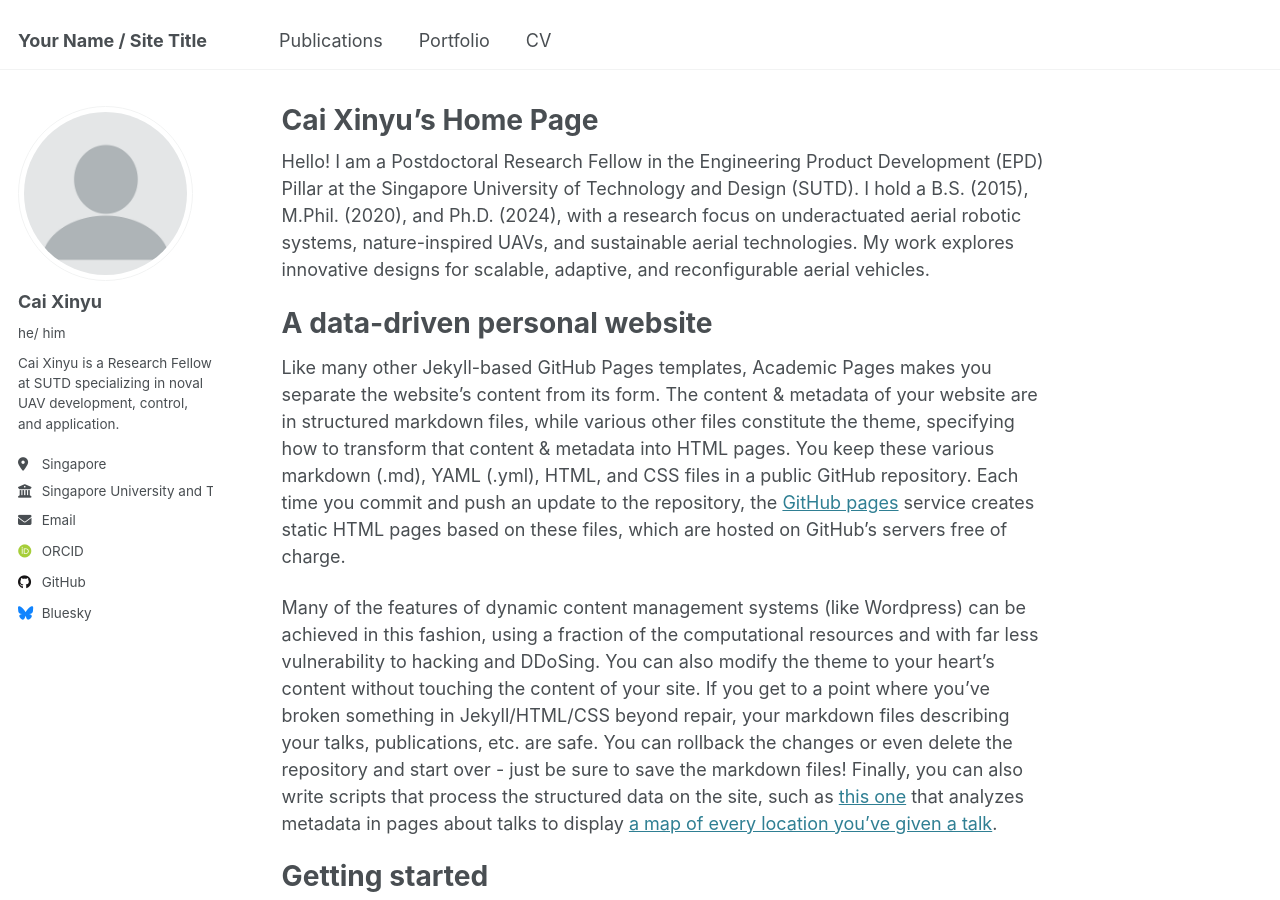
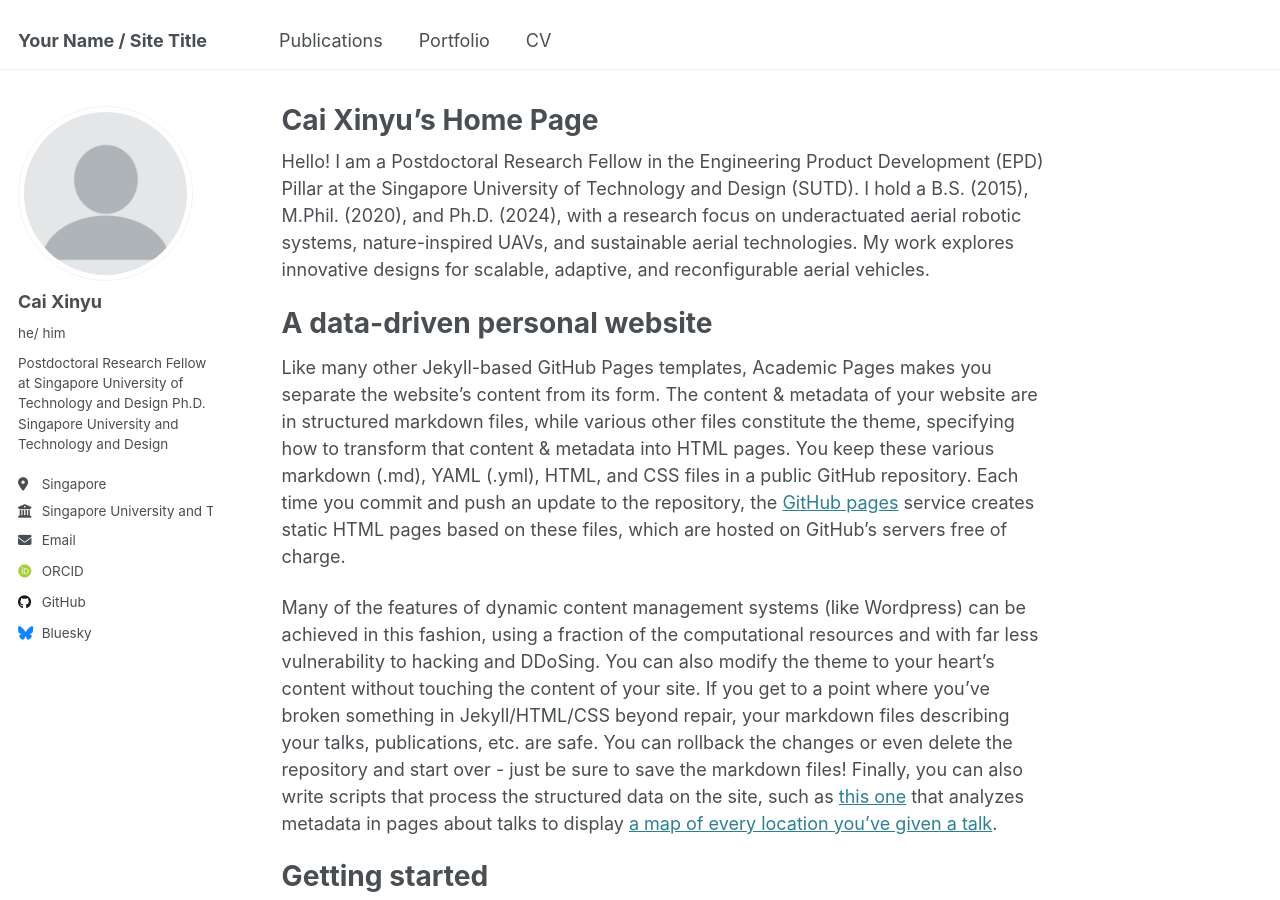
Before and after one commit to git-caixinyu/git-caixinyu.github.io, a Jekyll site: the page built from _pages/about.md, in a window 1280 px wide and 900 px high. Built offline with Jekyll 4.4.1, drawn with Linux system fonts in a browser that asks for light colours; some web fonts are replaced.

Commit message:
Update _config.yml

```diff
--- a/_config.yml
+++ b/_config.yml
@@ -25,7 +25,7 @@ author:
   avatar           : "profile.png"
   name             : "Cai Xinyu"
   pronouns         : "he/ him"  # example: "she/her"
-  bio              : "Cai Xinyu is a Research Fellow at SUTD specializing in noval UAV development, control, and application."
+  bio              : "Postdoctoral Research Fellow at Singapore University of Technology and Design \n Ph.D. Singapore University and Technology and Design"
   location         : "Singapore"
   employer         : "Singapore University and Technology and Design"
   #uri              : # URL
```
